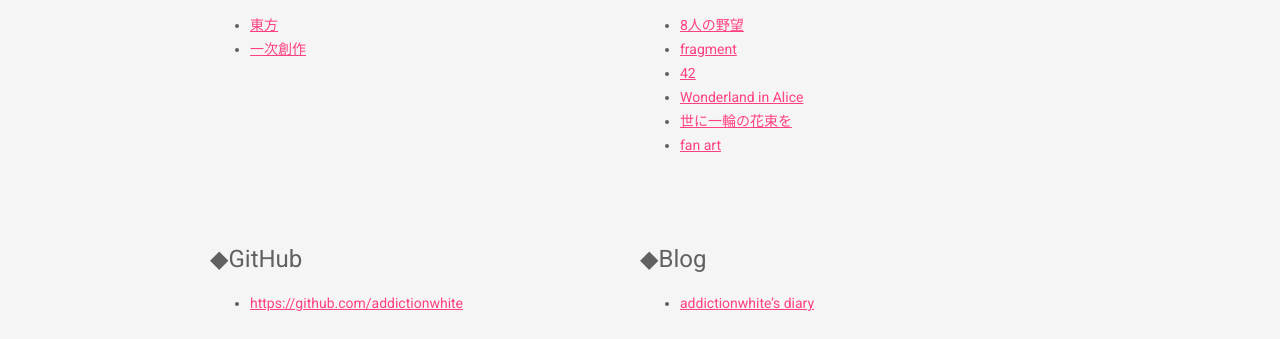
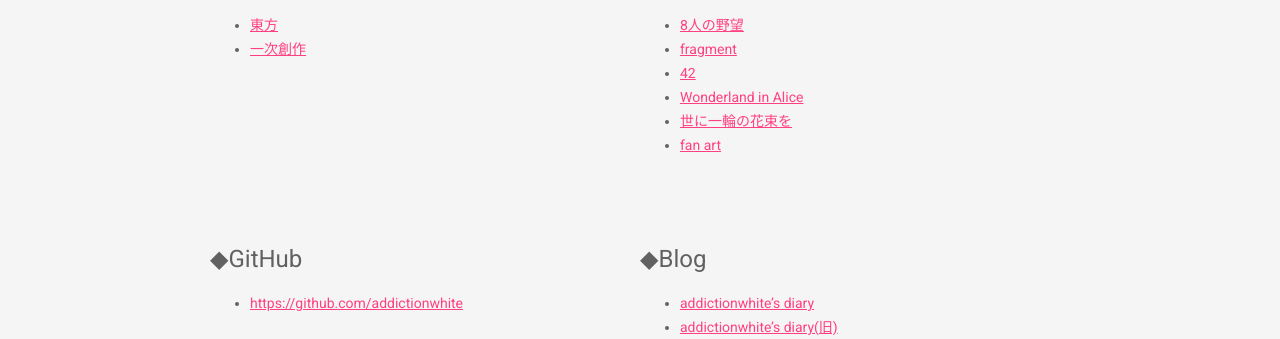
Before and after one commit to addictionwhite/addictionwhite.github.io, a plain HTML site: page index.html in a window 1280 px wide. Shown: the part 461-800 px from the top of the page. Drawn offline with Linux system fonts and the light colour scheme.

Commit message:
add link new blog

```diff
--- a/index.html
+++ b/index.html
@@ -149,7 +149,10 @@
                 <h4>◆Blog</h4>
                 <ul>
                     <li>
-                        <a href="http://addictionwhite.hatenablog.com/">addictionwhite’s diary</a>
+                        <a href="https://addictionwhite.hatenadiary.jp/">addictionwhite’s diary</a>
+                    </li>
+                    <li>
+                        <a href="http://addictionwhite.hatenablog.com/">addictionwhite’s diary(旧)</a>
                     </li>
                 </ul>
             </div>
```
